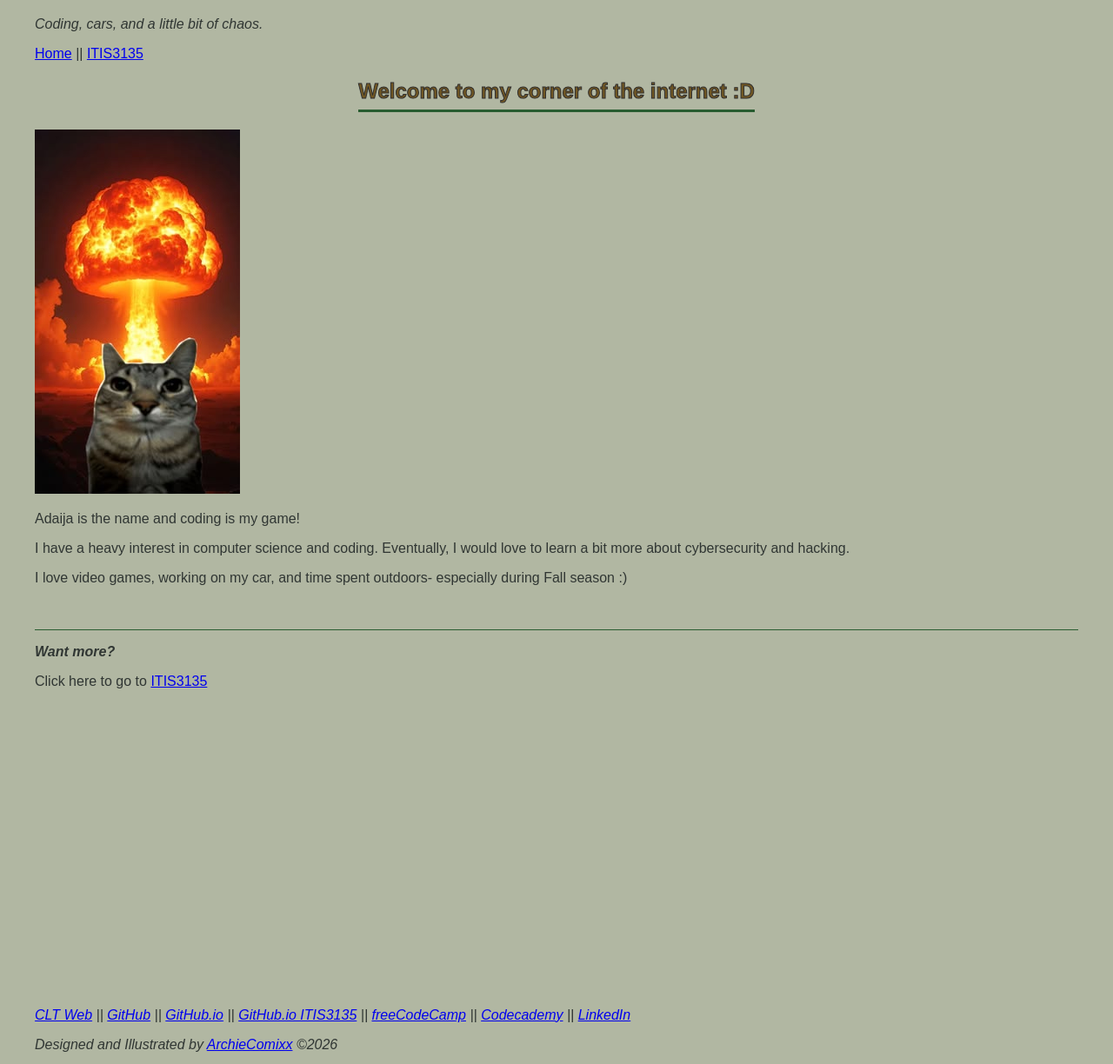
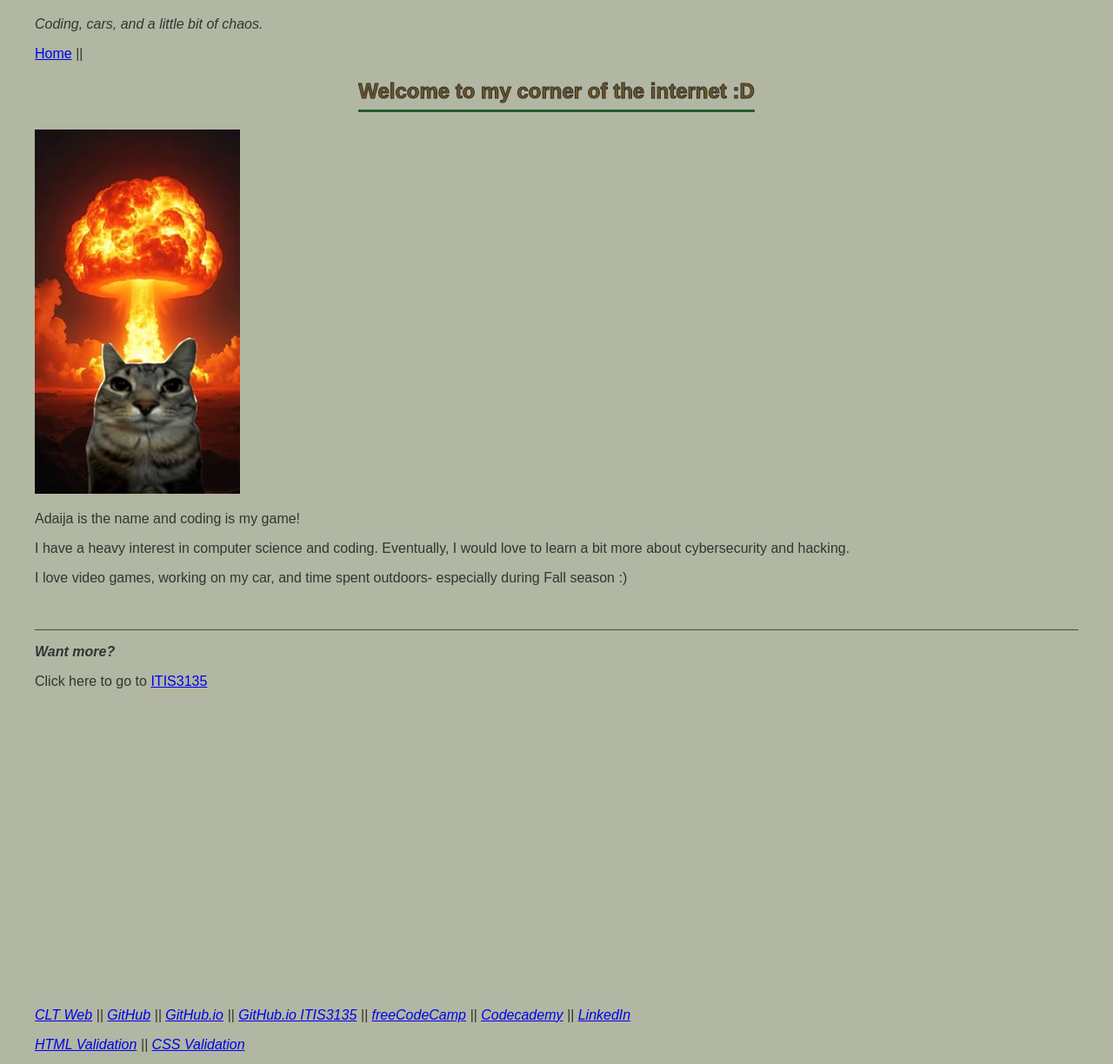
Before and after one commit to aarchie5/aarchie5.github.io, a plain HTML site: page index.html in a window 1280 px wide. Shown: the part 93-1317 px from the top of the page at 87% size. Drawn offline with Linux system fonts and the light colour scheme.

Commit message:
changed links

```diff
--- a/index.html
+++ b/index.html
@@ -86,7 +86,6 @@
 
     <nav>
         <a href="index.html">Home</a> ||
-        <a href="itis3135/">ITIS3135</a>
     </nav>
     </header>
 
@@ -112,9 +111,7 @@
             <a href="https://www.codecademy.com/profiles/aarchie00">Codecademy</a> ||
             <a href="https://www.linkedin.com/in/aarchie15">LinkedIn</a>
         </div>
-        <p>
-        Designed and Illustrated by <a href="../archiecomixx.net/">ArchieComixx</a> ©2026
-    </p>
+
 
         <p>
         <a href="https://validator.w3.org/">HTML Validation</a> ||
```
Also changed, not shown: 1 other file.
